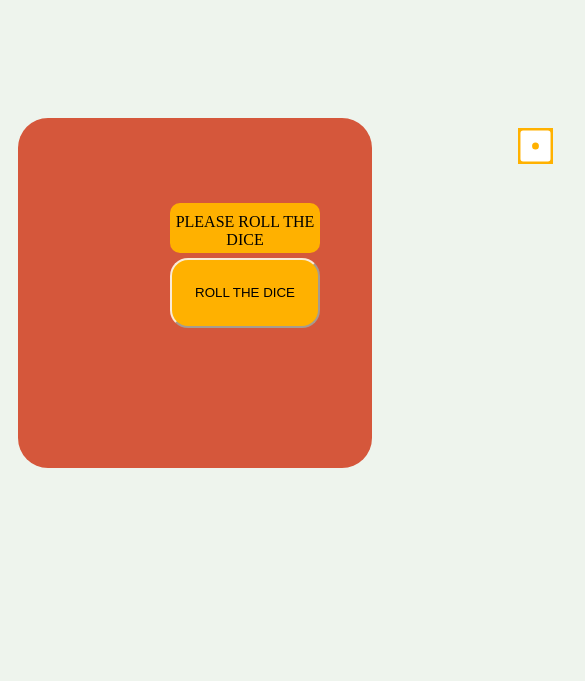
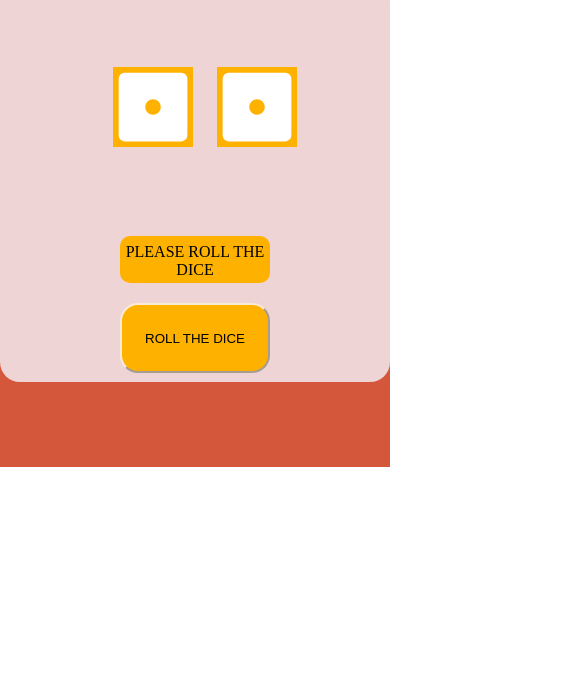
Before and after one commit to ak225598/DiceTwist, a plain HTML site: page index.html in a window 390 px wide. Shown: the part 163-844 px from the top of the page, 585 px wide, since content can reach past the window. Drawn offline with Linux system fonts and the light colour scheme.

Commit message:
Changed the design and made it responsive

```diff
--- a/index.css
+++ b/index.css
@@ -1,70 +1,66 @@
 *{
-    background-color:#EEF4ED;
-}
-.main{
-    height: 100%;
-    width: 100%;
-    display: flex;
-    flex-direction: row;
-    flex-wrap: wrap;
-    justify-content: center;
-    align-content: end;
-}
-h1{
-    width: 50%;
-    height: 80px;
-    border-radius: 10px;
-    background-color: #FFB100;
-    justify-content: flex-end;
-    align-items: center;
-    text-align: center;
+    padding: 0;
+    margin: 0;
 }
 
-.section2{
-    display: flex;
-    height:350px;
-    border-radius: 30px;
+h1{
+    color:#D5573B;
+    font-size: 30px;
+    text-align: center;
     width: 100%;
-    margin-top:150px;
-    margin-left: 10px;
-    margin-right: 10px;
-    background-color: #D5573B;
-    justify-content: center;
-    position: relative;
+    height: 60px;
+    border-radius: 10px;
+    background-color: #EEF4ED;
 }
 
-.dice1{
-    position: absolute;
-    width: 10%;
-    bottom: 300px;
-    left: 500px;
+.container{
+    width: 100%;
+    height: 570px;
+
+    background: linear-gradient(
+        to bottom,
+        #EEF4ED 0%,
+        #EEF4ED 45%,
+        #D5573B 45%,
+        #D5573B 100%
+    );
+
+    display: flex;
+    justify-content: center;
+    align-items: center;
 }
-.dice2{
-    position: absolute;
-    width: 10%;
-    left: 650px;
-    bottom: 300px;
+
+.dice{
+    background-color: rgb(238, 212, 212);
+    height: 400px;
+    width: 800px;
+    border-radius: 20px;
+    display: flex;
+    /* justify-content: center;  */
+    align-items: center;
+    flex-direction: column;
+}
+
+img{
+    height: 250px;
+    width: 80px;
+    padding-left: 20px;
+
 }
 
 p{
     width: 150px;
     height: 40px;
     text-align: center;
-    padding-top: 10px;
-    position: absolute;
-    font-size: 16px;
-    margin-top: 85px;
-    margin-left: 100px;
     background-color: #FFB100;
     border-radius: 10px;
+    margin-bottom: 20px;
+    padding-top: 7px;
 }
 
 #btn1{
-    position: absolute;
-    margin-top: 140px;
     width: 150px;
     height: 70px;
-    margin-left: 100px;
     border-radius: 18px;
     border-color: antiquewhite;
     background-color: #FFB100;
--- a/index.html
+++ b/index.html
@@ -10,7 +10,7 @@
 </head>
 
 <body>
-    <div class="main">
+    <!-- <div class="main">
         <h1>Throw the dice and try your luck</h1>
         <div class="section2">
             <div class="dice1">
@@ -22,6 +22,17 @@
             <p id="total">PLEASE ROLL THE DICE</p>
             <button id="btn1" onclick="roll()">ROLL THE DICE</button>
         </div>
+    </div> -->
+    <h1>Throw the Dice and Try your Luck</h1>
+    <div class="container">
+        <div class="dice">
+            <div class="images">
+                <img id="die-1" src="dice-six-faces-one.svg" alt="dice1">
+                <img id="die-2" src="dice-six-faces-one.svg" alt="dice2">
+            </div>
+            <p id="total">PLEASE ROLL THE DICE</p>
+            <button id="btn1" onclick="roll()">ROLL THE DICE</button>
+        </div>
     </div>
 </body>
 
--- a/index.js
+++ b/index.js
@@ -26,7 +26,7 @@ function roll(){
         document.querySelector("#die-1").setAttribute("src", images[dieOneValue]);
         document.querySelector("#die-2").setAttribute("src", images[dieTwoValue]);
         //showing the total by adding both the values
-        document.querySelector("#total").innerHTML = "Your roll is " + ( (dieOneValue +1) + (dieTwoValue + 1) );
+        document.querySelector("#total").innerHTML = "Your Total is " + ( (dieOneValue +1) + (dieTwoValue + 1) );
     },
     1000
     );
```
